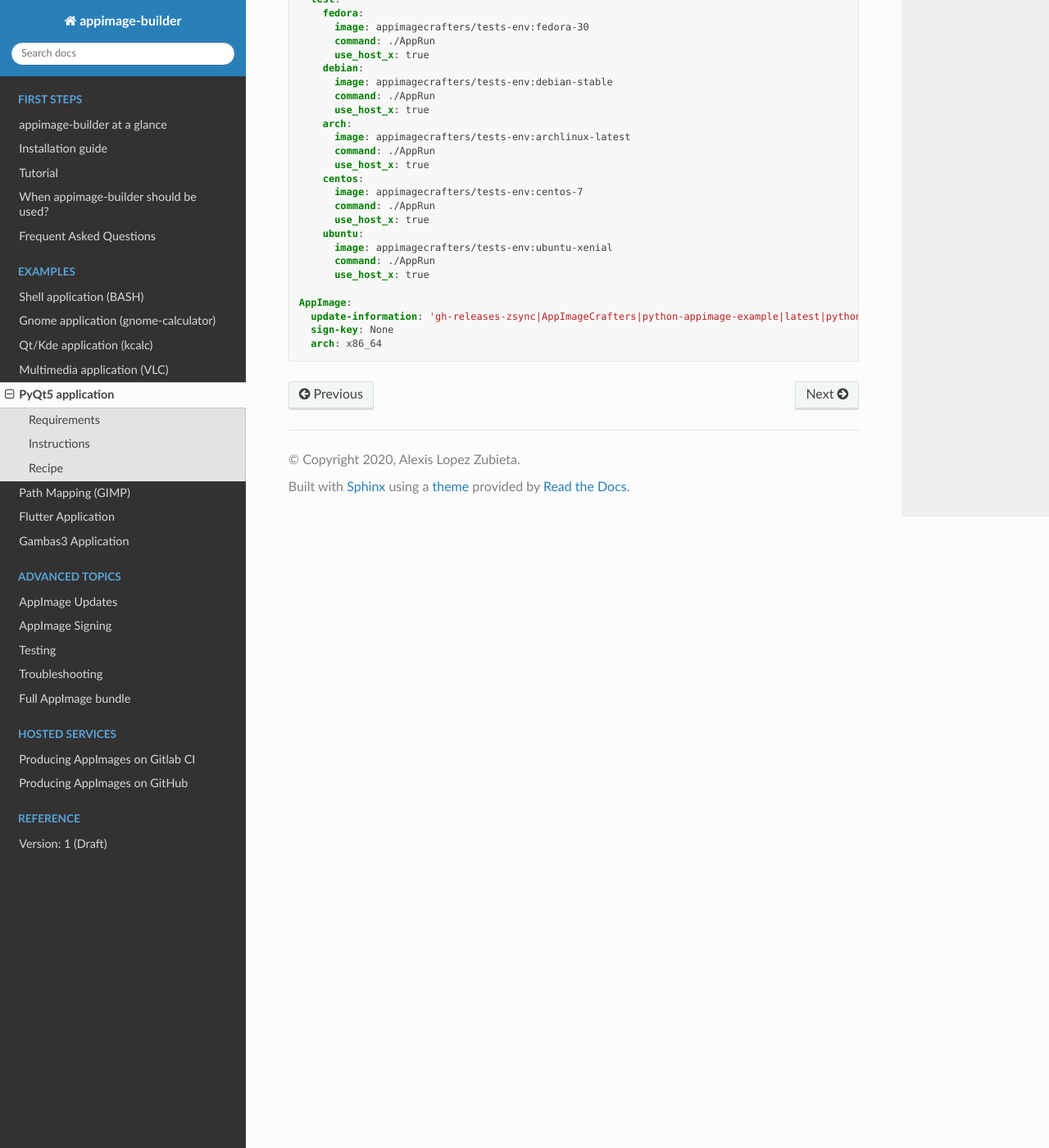
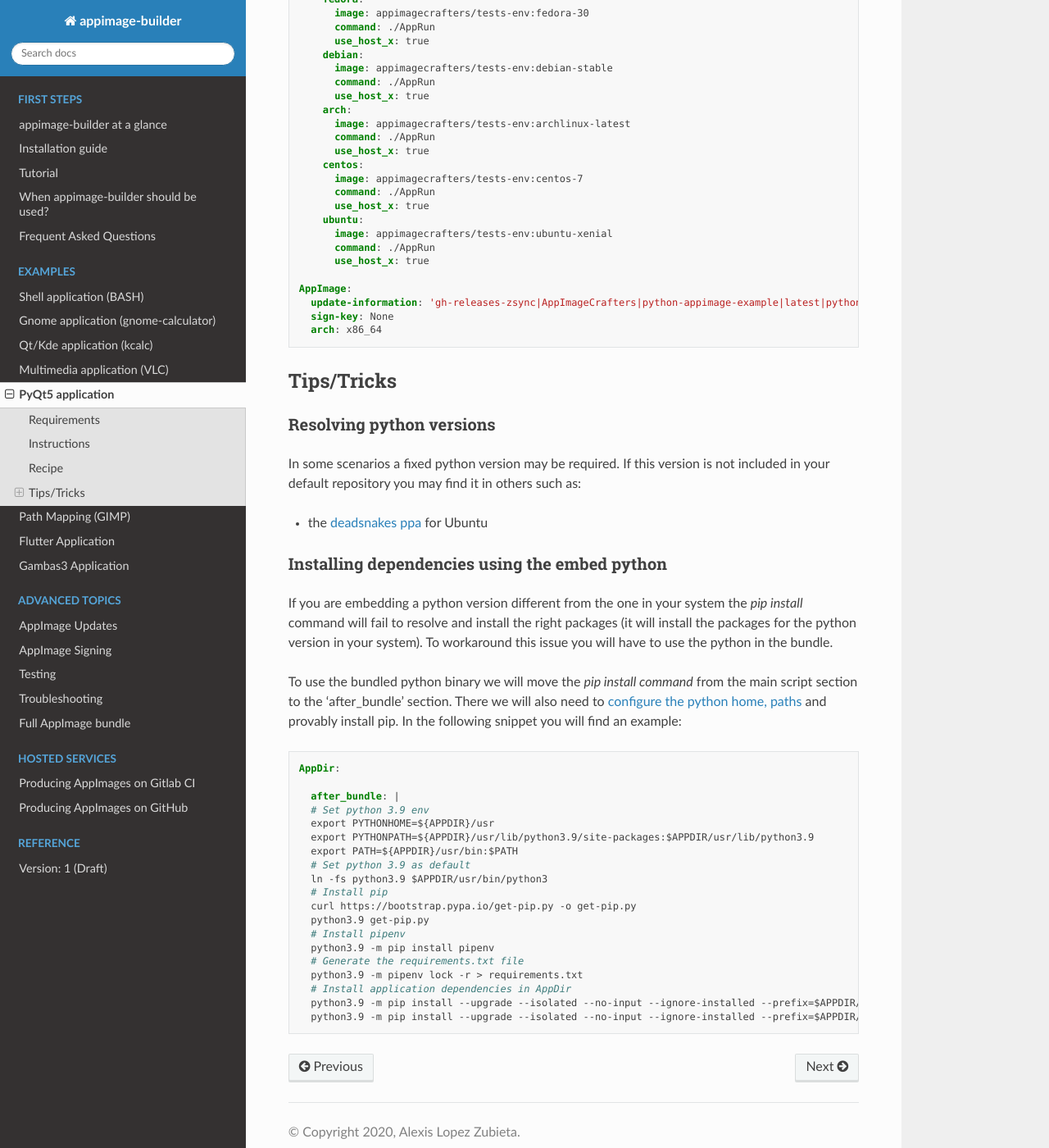
Before and after one commit to AppImageCrafters/appimage-builder-docs, a Sphinx documentation site: the page built from source/examples/pyqt.rst, in a window 1280 px wide and 1400 px high, scrolled down 1595 px. Shown: the whole window at 82% size. Built offline with Sphinx 7.4.7 and the Read the Docs theme 2.0.0, drawn with Linux system fonts in a browser that asks for light colours; some of the changed text lies outside the part shown.

Commit message:
Add python tips and tricks

```diff
--- a/source/examples/pyqt.rst
+++ b/source/examples/pyqt.rst
@@ -102,3 +101,52 @@ Recipe
       update-information: 'gh-releases-zsync|AppImageCrafters|python-appimage-example|latest|python-appimage-*x86_64.AppImage.zsync'
       sign-key: None
       arch: x86_64
+
+
+Tips/Tricks
+-----------
+
+Resolving python versions
+=========================
+
+In some scenarios a fixed python version may be required. If this version is not included in your default repository you may find
+it in others such as:
+
+- the `deadsnakes ppa`_ for Ubuntu
+
+.. _`deadsnakes ppa`: https://launchpad.net/~deadsnakes/+archive/ubuntu/ppa
+
+
+Installing dependencies using the embed python
+==============================================
+
+If you are embedding a python version different from the one in your system the `pip install` command will fail to resolve and
+install the right packages (it will install the packages for the python version in your system). To workaround this issue you
+will have to use the python in the bundle.
+
+To use the bundled python binary we will move the `pip install command` from the main script section to the 'after_bundle' section.
+There we will also need to `configure the python home, paths`_ and provably install pip. In the following snippet you will find an example:
+
+.. _`configure the python home, paths`: https://docs.python.org/es/3/using/cmdline.html?highlight=pythonhome#environment-variables
+
+.. code-block:: yaml
+
+  AppDir:
+
+    after_bundle: |
+    # Set python 3.9 env
+    export PYTHONHOME=${APPDIR}/usr
+    export PYTHONPATH=${APPDIR}/usr/lib/python3.9/site-packages:$APPDIR/usr/lib/python3.9
+    export PATH=${APPDIR}/usr/bin:$PATH
+    # Set python 3.9 as default
+    ln -fs python3.9 $APPDIR/usr/bin/python3
+    # Install pip
+    curl https://bootstrap.pypa.io/get-pip.py -o get-pip.py
+    python3.9 get-pip.py
+    # Install pipenv
+    python3.9 -m pip install pipenv
+    # Generate the requirements.txt file
+    python3.9 -m pipenv lock -r > requirements.txt
+    # Install application dependencies in AppDir
+    python3.9 -m pip install --upgrade --isolated --no-input --ignore-installed --prefix=$APPDIR/usr wheel
+    python3.9 -m pip install --upgrade --isolated --no-input --ignore-installed --prefix=$APPDIR/usr -r ./requirements.txt
```
Also changed, not shown: other parts of source/examples/pyqt.rst (+0 -1 lines).
